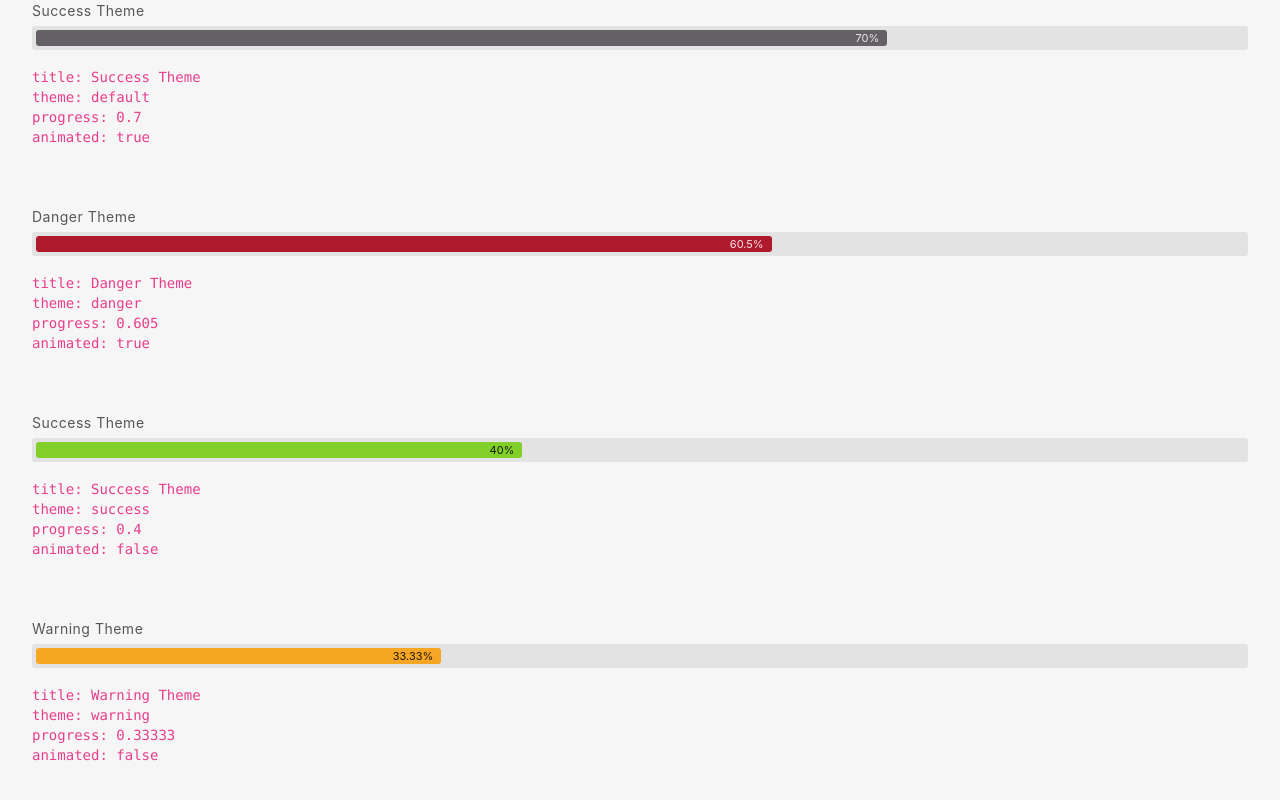
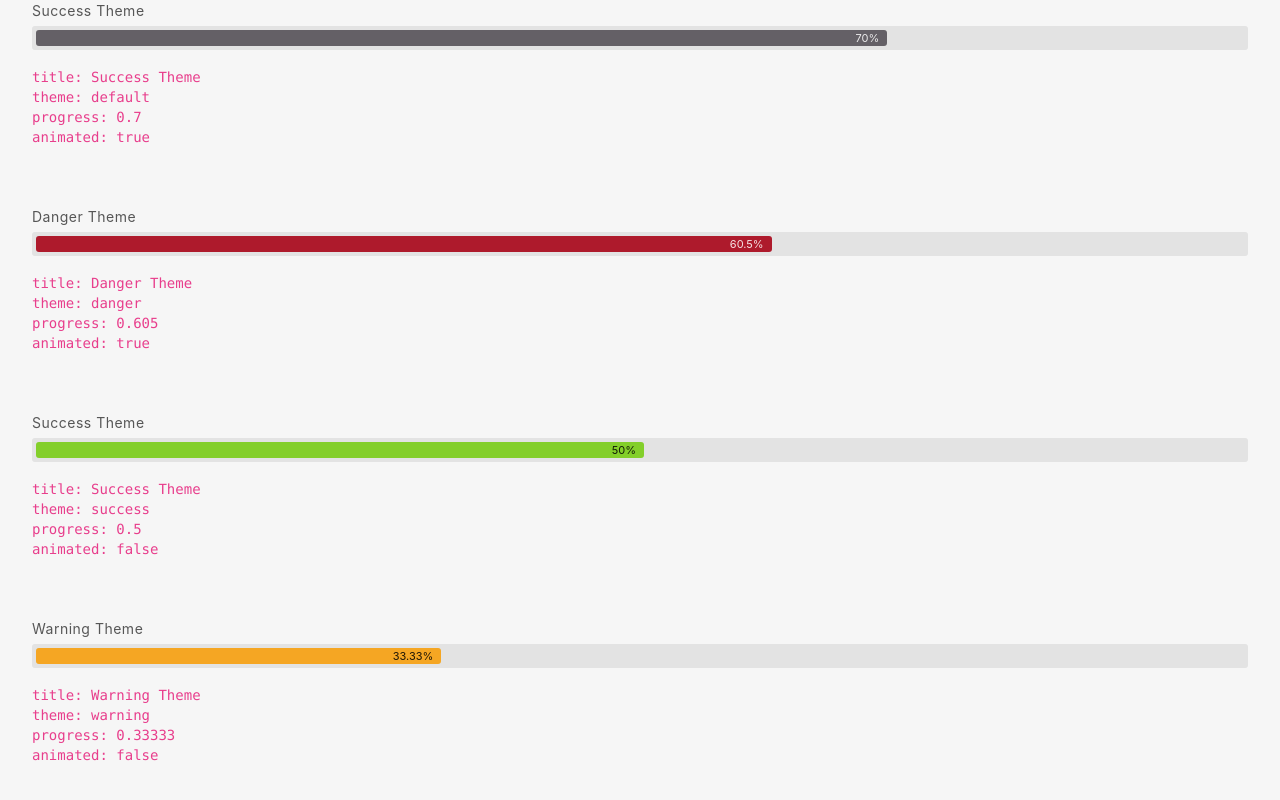
Before and after one commit to strizich/sdui, a Vue app: page /components/progress in a window 1280 px wide. Shown: the part 650-1450 px from the top of the page. Built offline with nearby package versions, Linux system fonts and the light colour scheme.

Commit message:
a number.

```diff
--- a/src/views/DemoProgress.vue
+++ b/src/views/DemoProgress.vue
@@ -70,7 +70,7 @@ export default {
         theme: 'success',
         total: null,
         current: null,
-        progress: 0.4,
+        progress: 0.5,
         animated: false
       }, {
         label: 'Warning Theme',
```
